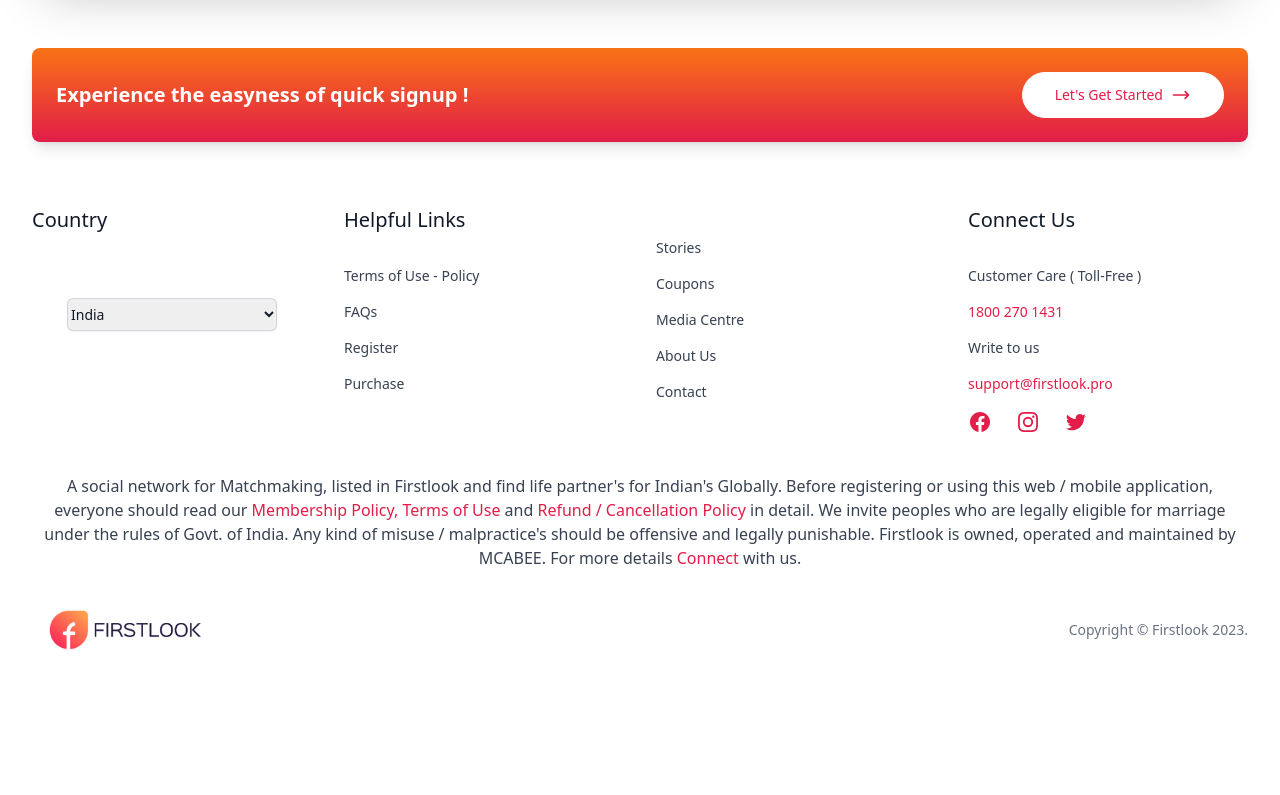
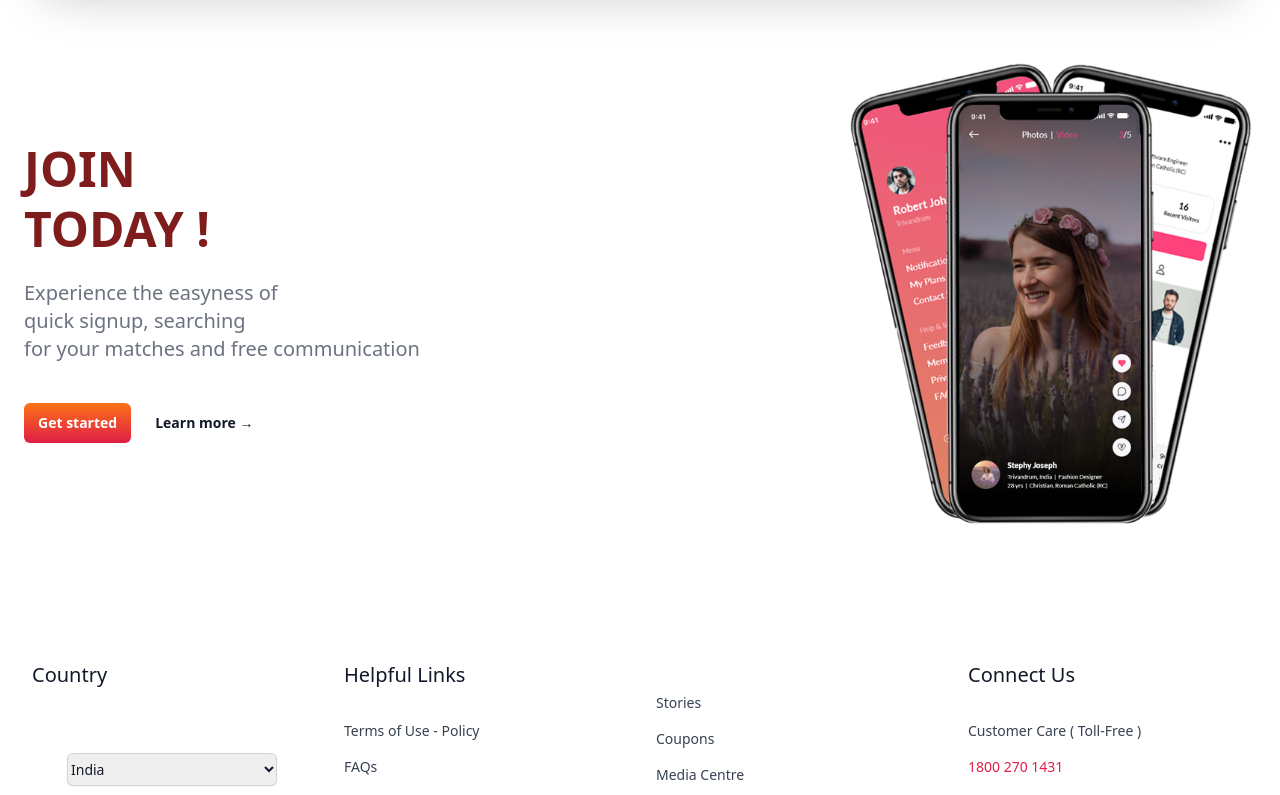
Before and after one commit to MCABEE/Firstlook_McAbee, a React (Vite) app: page / in a window 1280 px wide. Shown: the part 2720-3515 px from the top of the page. Before the commit the page ends 3434 px from the top, so only its background shows below. Built offline with nearby package versions, Linux system fonts and the light colour scheme.

Commit message:
joining section added

```diff
--- a/src/components/Home/Feature.jsx
+++ b/src/components/Home/Feature.jsx
@@ -4,6 +4,7 @@ import SecurityOutlinedIcon from '@mui/icons-material/SecurityOutlined';
 import Diversity1OutlinedIcon from '@mui/icons-material/Diversity1Outlined';
 import ShoppingCartCheckoutOutlinedIcon from '@mui/icons-material/ShoppingCartCheckoutOutlined';
 import Mobileimage from '../../assets/mob_image_index.png'
+
 const Feature = () => {
     return (
         <>
--- a/src/components/Home/Footer.jsx
+++ b/src/components/Home/Footer.jsx
@@ -7,37 +7,8 @@ const Footer = () => {
         <>
             <footer aria-label="Site Footer" class="bg-white">
                 <div class="mx-auto max-w-screen-xl px-4 py-16 sm:px-6 lg:px-8">
-                    <div
-                        class="flex flex-col items-center gap-4 rounded-lg bg-gradient-to-b from-orange-500 to-rose-600 p-6 shadow-lg sm:flex-row sm:justify-between"
-                    >
-                        <strong class="text-xl text-white sm:text-xl">
-                            Experience the easyness of quick signup !
-                        </strong>
 
-                        <a
-                            class="inline-flex items-center gap-2 rounded-full border border-white bg-white px-8 py-3 text-rose-600 hover:bg-transparent hover:text-white focus:outline-none focus:ring active:bg-white/90"
-                            href="/"
-                        >
-                            <span class="text-sm font-medium"> Let's Get Started </span>
-
-                            <svg
-                                class="h-5 w-5 rtl:rotate-180"
-                                xmlns="http://www.w3.org/2000/svg"
-                                fill="none"
-                                viewBox="0 0 24 24"
-                                stroke="currentColor"
-                            >
-                                <path
-                                    stroke-linecap="round"
-                                    stroke-linejoin="round"
-                                    stroke-width="2"
-                                    d="M17 8l4 4m0 0l-4 4m4-4H3"
-                                />
-                            </svg>
-                        </a>
-                    </div>
-
-                    <div class="mt-16 grid grid-cols-1 gap-8 sm:grid-cols-2 lg:grid-cols-4">
+                    <div class="grid grid-cols-1 gap-8 sm:grid-cols-2 lg:grid-cols-4">
                         <div class="text-center sm:text-left">
                             <p class="text-xl font-medium text-gray-900">Country</p>
 
--- a/src/components/Home/Home.jsx
+++ b/src/components/Home/Home.jsx
@@ -5,6 +5,7 @@ import Feature from './Feature'
 import PaymentPlans from './PaymentPlans'
 import Footer from './Footer'
 import CtaSection from './CtaSection'
+import JoinSection from './JoinSection'
 
 const Home = () => {
   return (
@@ -13,6 +14,7 @@ const Home = () => {
         <Feature/>
         <PaymentPlans/>
         <CtaSection/>
+        <JoinSection/>
         <Footer/>
     </div>
   )
--- /dev/null
+++ b/src/components/Home/JoinSection.jsx
@@ -0,0 +1,44 @@
+import React from 'react'
+import Mobileimage from '../../assets/mob_image_index.png'
+
+const JoinSection = () => {
+    return (
+        <>
+            <div className="max-w-screen-xl mx-auto py-16">
+                <div className="container m-auto px-6">
+
+                    <div className="md:flex justify-between items-center">
+                        <div className="lg:w-6/12 lg:p-0 p-7">
+                            <h1 className="text-5xl font-bold leading-tight mb-5 text-red-900">JOIN <br /> TODAY !</h1>
+                            <p className="text-xl text-gray-500">Experience the easyness of <br /> quick signup, searching <br /> for your matches and free communication </p>
+
+                            <div className="mt-10 flex items-center justify-center gap-x-6 lg:justify-start">
+                                <a
+                                    href="#"
+                                    className="rounded-md bg-gradient-to-b from-orange-500 to-rose-600 text-white px-3.5 py-2.5 text-sm font-semibold shadow-sm hover:bg-gray-100 focus-visible:outline focus-visible:outline-2 focus-visible:outline-offset-2 focus-visible:outline-white"
+                                >
+                                    Get started
+                                </a>
+                                <a href="#" className="text-sm font-semibold leading-6 text-gray-900">
+                                    Learn more <span aria-hidden="true">→</span>
+                                </a>
+                            </div>
+
+                            {/* <div className="py-5">
+                                <a href="#" className="text-white rounded-full py-2 px-5 text-lg font-semibold bg-purple-600 inline-block border border-purple-600 mr-3">Experience the easyness of</a>
+                                <a href="#" className="text-black rounded-full py-2 px-5 text-lg font-semibold bg-gray-400 inline-block border hover:bg-white hover:text-black">Requist a demo</a>
+                            </div> */}
+
+                        </div>
+                        <div className="md:w-4/12 order-2">
+                            <img src={Mobileimage} alt="" />
+                        </div>
+                    </div>
+
+                </div>
+            </div>
+        </>
+    )
+}
+
+export default JoinSection
```
